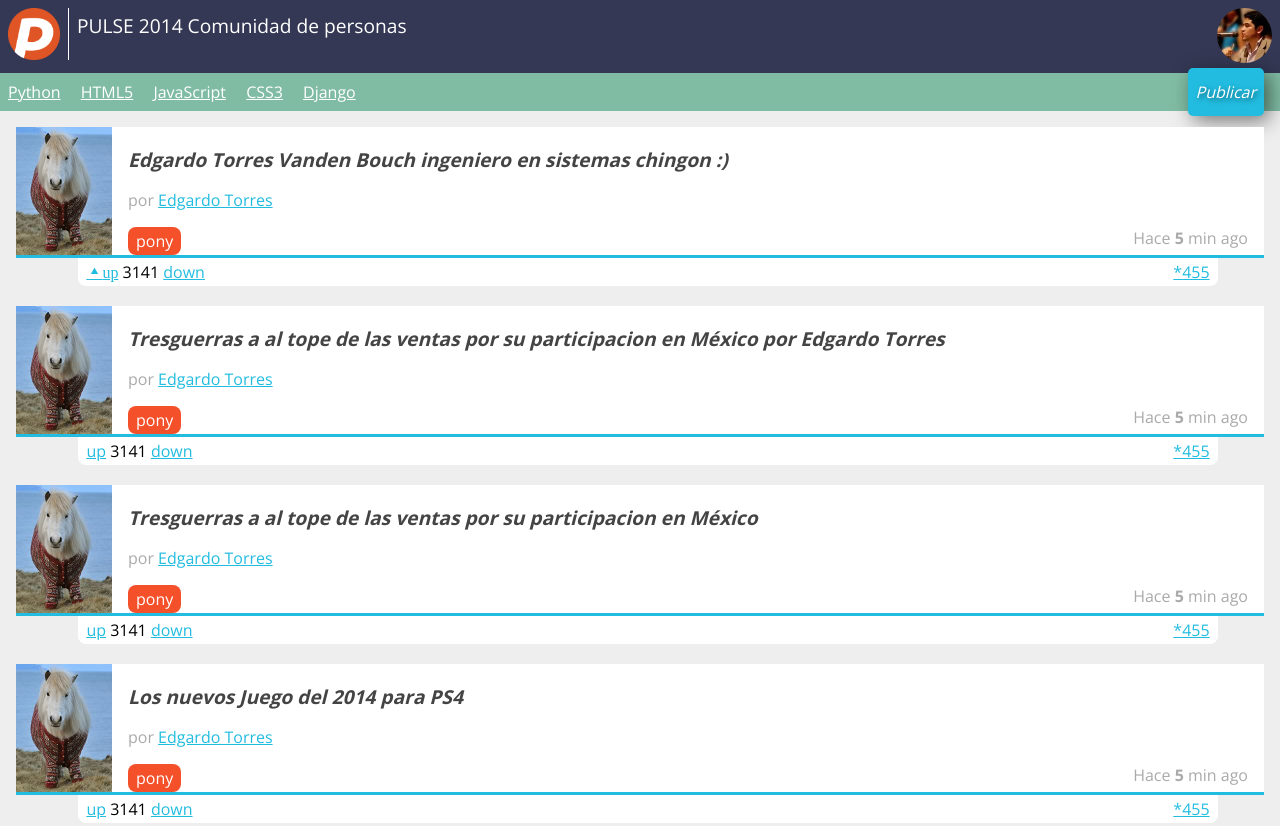
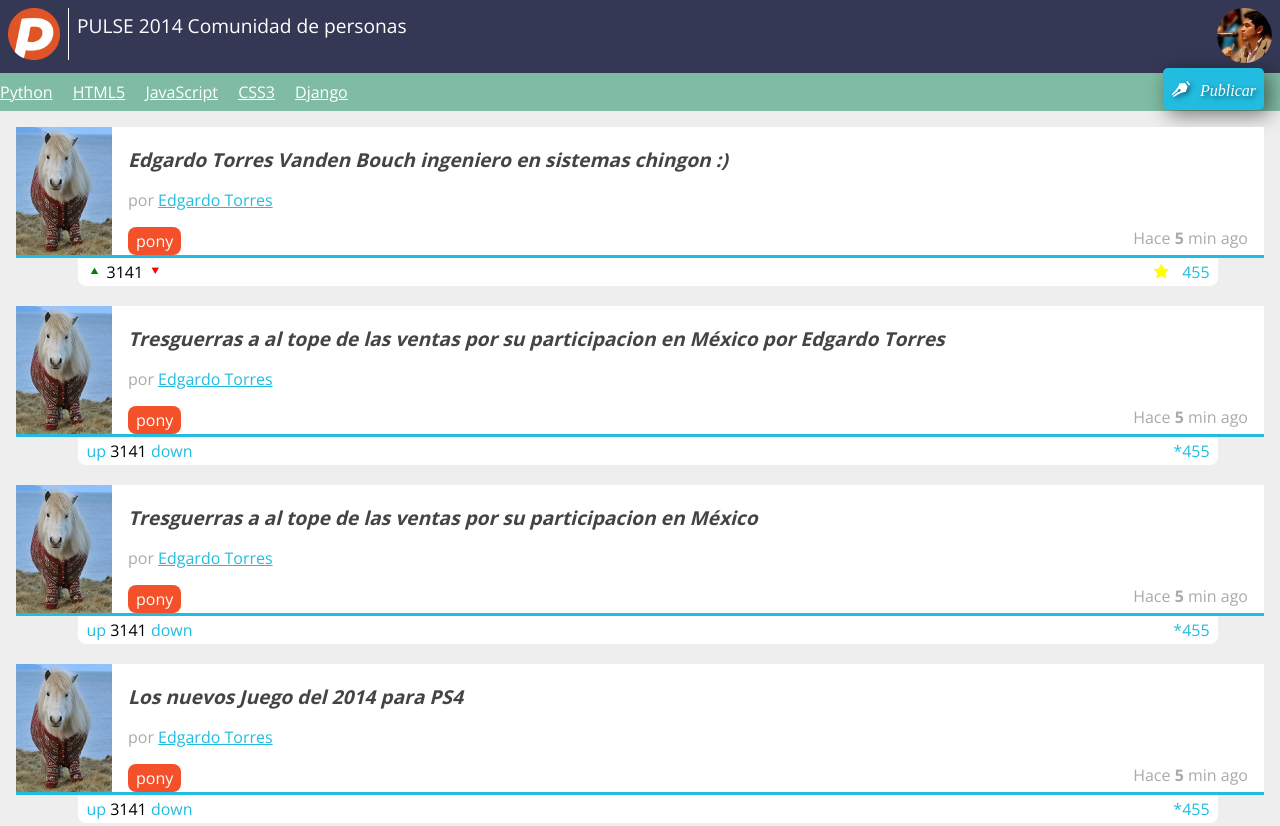
Before and after one commit to elkabal82/mejorando.la, a website: page Clase-frontend/pulse2014/template/pulse.html in a window 1280 px wide. Shown: the top 826 px of the page. Drawn offline with nearby package versions, Linux system fonts and the light colour scheme.

Commit message:
iconos
terminamos de poner los iconos pero flta hacerlos un poco mas grandes

```diff
--- a/Clase-frontend/pulse2014/static/css/estilos.css
+++ b/Clase-frontend/pulse2014/static/css/estilos.css
@@ -35,15 +35,23 @@ publicar se ajusto en el position*/
 }
 .icon-lapiz:before {
 	content: "\e601";
+	margin-right:.8em;
 }
 .icon-estrella:before {
 	content: "\e602";
+	color: yellow;
+	margin-right:.8em;
+	position: relative;
+	top:.1em;
+
 }
 .icon-f-abajo:before {
 	content: "\e603";
+	color:red;
 }
 .icon-f-arriba:before {
 	content: "\e604";
+	color:green;
 }
 /*-----------------------------------------*/
 a
@@ -132,7 +140,7 @@ header #logo img
 nav
 {
 	background:#80BCA3;
-	padding: 0 .5em;
+	padding: 0 5em 0 0;
 	position: relative;
 }
 nav ul
@@ -253,6 +261,11 @@ nav ul li a
 	padding:.2em .5em;
 }
 
+#contenido .item .votacion a
+{
+	text-decoration: none;
+}
+
 #contenido .item .votacion .comentarios_item,
 #contenido .item .votacion .guardar_item
 {
--- a/Clase-frontend/pulse2014/template/pulse.html
+++ b/Clase-frontend/pulse2014/template/pulse.html
@@ -36,7 +36,7 @@
 				<a href="#">Django</a>
 			</li>
 			<li id="publicar_nav">
-				<a href="#">Publicar</a>
+				<a href="#" class="icon-lapiz">Publicar</a>
 			</li>
 		</ul>
 	</nav>
@@ -54,11 +54,11 @@
 				<span class="fecha_item">Hace <strong>5</strong> min ago</span>
 			</div>
 			<div class="votacion">
-				<a href="#" class="up icon-f-arriba">up</a>
+				<a href="#" class="up icon-f-arriba"></a>
 				3141
-				<a href="#" class="down">down</a>
+				<a href="#" class="down icon-f-abajo"></a>
 				<a href="#" class="comentarios_item">455</a>
-				<a href="#" class="guardar_item">*</a>
+				<a href="#" class="guardar_item icon-estrella"></a>
 			</div>
 		</article>
 				<article class="item">
```
